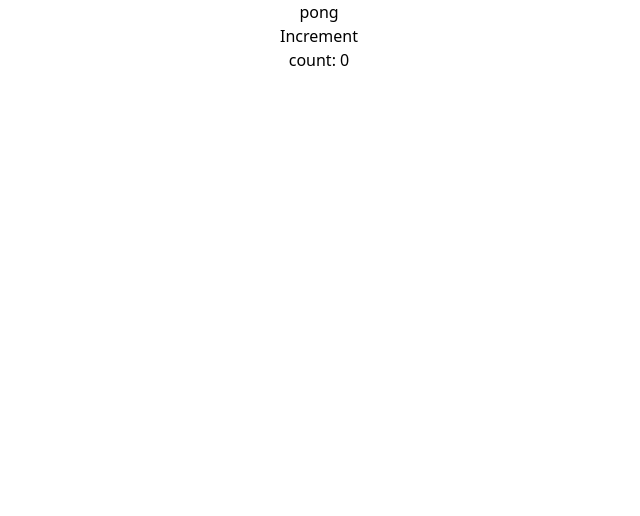
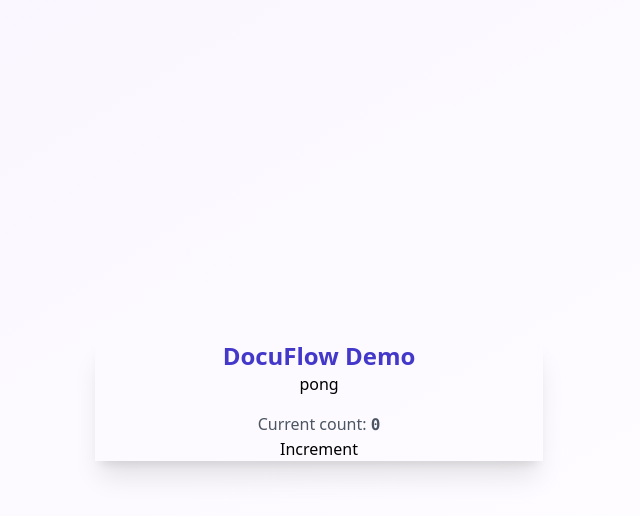
Before and after one commit to eputnam77/DocReview360, a Next.js app in the folder frontend/: page / in a window 1280 px wide. Shown: the top 516 px of the page, without its empty margins (321-961 px from the left). Built offline with nearby package versions, Linux system fonts and the light colour scheme.

Commit message:
Update index.tsx

```diff
--- a/frontend/pages/index.tsx
+++ b/frontend/pages/index.tsx
@@ -1,19 +1,44 @@
+// pages/index.tsx or app/page.tsx
+"use client";
+
 import React from "react";
-import { useQuery } from '@tanstack/react-query';
-import { useCounterStore } from '../state/useStore';
+import { useQuery } from "@tanstack/react-query";
+import { useCounterStore } from "@/state/useStore";
+import { Card, CardContent, CardHeader, CardTitle, CardFooter } from "@/components/ui/card";
+import { Button } from "@/components/ui/button";
 
 export default function Home() {
-  const { data } = useQuery({
-    queryKey: ['ping'],
-    queryFn: () => fetch('/api/ping').then(r => r.text()),
+  const { data, isLoading, error } = useQuery({
+    queryKey: ["ping"],
+    queryFn: () => fetch("/api/ping").then((r) => r.text()),
   });
-  const count = useCounterStore(s => s.count);
-  const increment = useCounterStore(s => s.increment);
+  const count = useCounterStore((s) => s.count);
+  const increment = useCounterStore((s) => s.increment);
+
   return (
-    <div className="text-center">
-      <p>{data}</p>
-      <button onClick={increment}>Increment</button>
-      <p>count: {count}</p>
-    </div>
+    <main className="flex min-h-screen items-center justify-center bg-gradient-to-br from-purple-50 to-white">
+      <Card className="max-w-md w-full shadow-xl">
+        <CardHeader>
+          <CardTitle className="text-2xl font-bold text-center text-indigo-700">
+            DocuFlow Demo
+          </CardTitle>
+        </CardHeader>
+        <CardContent className="flex flex-col items-center gap-4">
+          <p>
+            {isLoading
+              ? "Loading ping..."
+              : error
+              ? "Failed to load ping."
+              : data}
+          </p>
+          <p className="text-gray-600">Current count: <span className="font-mono font-bold">{count}</span></p>
+        </CardContent>
+        <CardFooter className="flex justify-center">
+          <Button onClick={increment} variant="default" className="gap-2">
+            Increment
+          </Button>
+        </CardFooter>
+      </Card>
+    </main>
   );
 }
```
